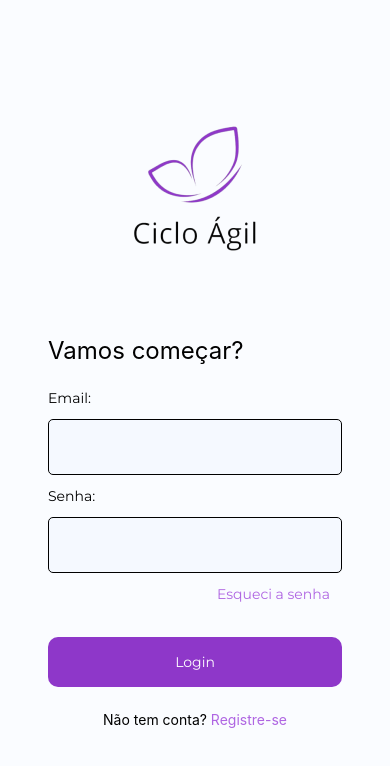
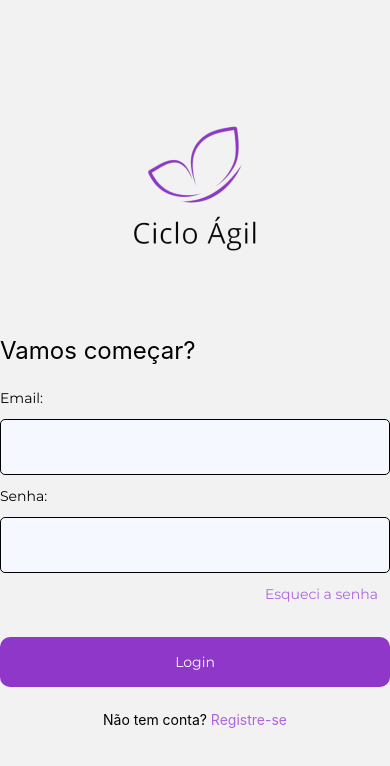
Before and after one commit to PipocaAgil-Grupo-Bordo/ciclo-agil-mobile, a React Native app: screen / in a window 390 px wide. Shown: the top 766 px of the page. Built offline with nearby package versions, Linux system fonts and the light colour scheme.

Commit message:
feat: Add routes

```diff
--- a/App.tsx
+++ b/App.tsx
@@ -1,25 +1,16 @@
 import { StatusBar } from "expo-status-bar";
-import { StyleSheet, Text, View } from "react-native";
-import Login from "./src/pages/Login";
 import { useFonts } from "expo-font";
+import Router from "./src/routes";
 
 export default function App() {
   const [fontsLoaded] = useFonts({
     Montserrat: require("./assets/fonts/Montserrat.ttf"),
   });
+
   return (
-    <View style={styles.container}>
-      <Login />
+    <>
+      <Router />
       <StatusBar style="auto" />
-    </View>
+    </>
   );
 }
-
-const styles = StyleSheet.create({
-  container: {
-    flex: 1,
-    backgroundColor: "#FAFCFF",
-    justifyContent: "center",
-    padding:48,
-  },
-});
--- a/src/pages/Home/index.tsx
+++ b/src/pages/Home/index.tsx
@@ -0,0 +1,22 @@
+import React from "react";
+import { Text, StyleSheet, View } from "react-native";
+
+
+const Home: React.FC = () => {
+  return (
+    <View style={styles.container}>
+      <Text>Tela de ínicio</Text>
+    </View>
+  );
+};
+
+export default Home;
+
+const styles = StyleSheet.create({
+  container: {
+    flex: 1,
+    backgroundColor: '#FAFCFF',
+    justifyContent: 'center',
+    alignItems: 'center',
+  },
+});
--- a/src/routes.tsx
+++ b/src/routes.tsx
@@ -0,0 +1,35 @@
+import { NavigationContainer } from '@react-navigation/native';
+import { createStackNavigator } from '@react-navigation/stack';
+import Home from './pages/Home';
+import Login from './pages/Login';
+
+export type RootStackParamList = {
+  Login: undefined;
+  Home: undefined;
+};
+
+const Stack = createStackNavigator<RootStackParamList>();
+
+const Router = () => {
+  return (
+    <NavigationContainer>
+      <Stack.Navigator
+        screenOptions={{
+          headerShown: false,
+        }}
+        initialRouteName='Login'
+      >
+        <Stack.Screen
+          name='Login'
+          component={Login}
+        />
+        <Stack.Screen
+          name='Home'
+          component={Home}
+        />
+      </Stack.Navigator>
+    </NavigationContainer>
+  );
+};
+
+export default Router;
```
